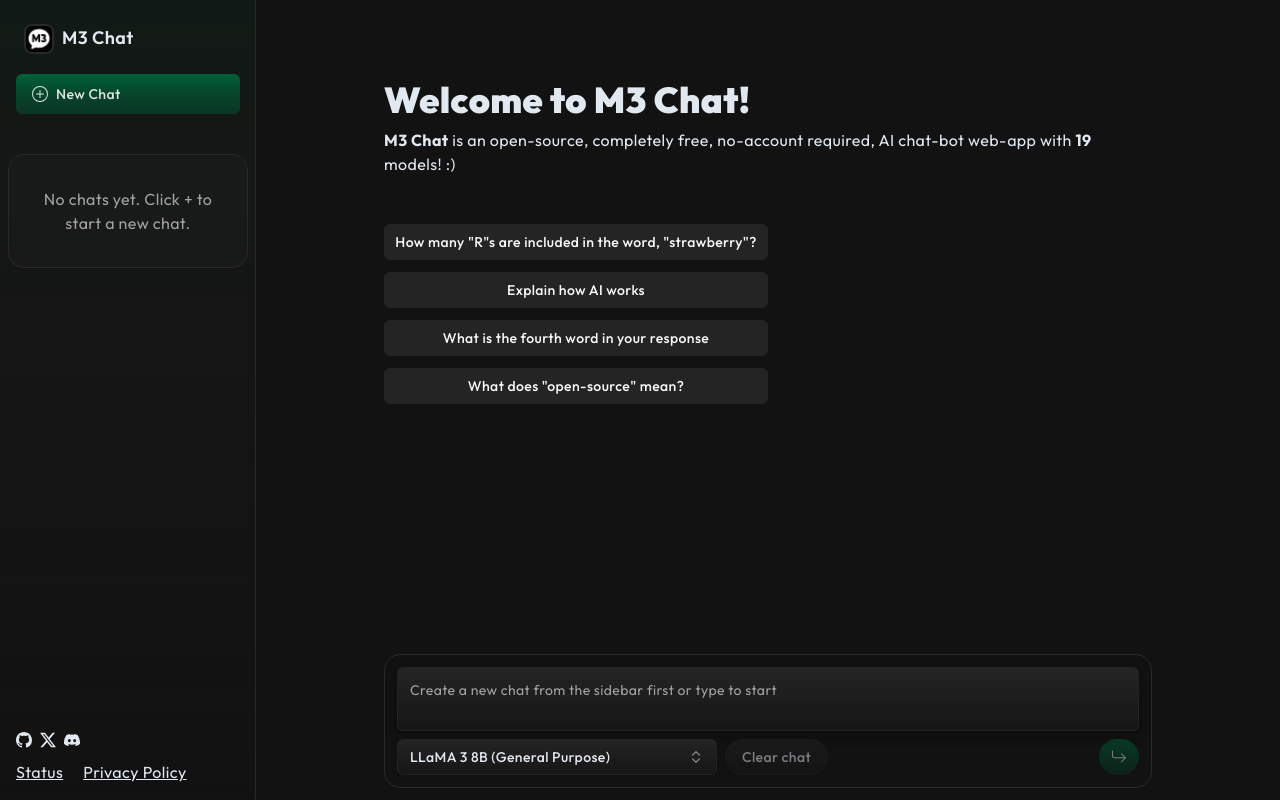
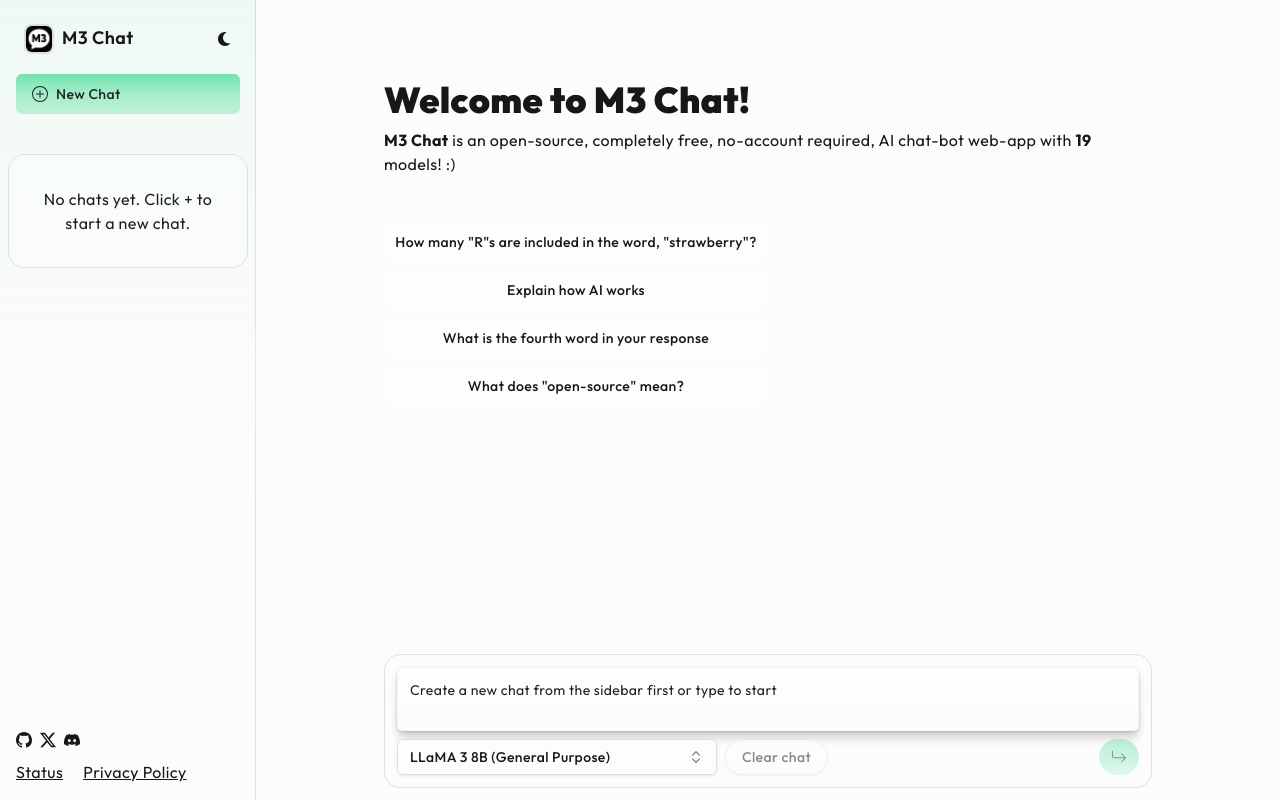
Before and after one commit to m3-chat/frontend, a Next.js app: page / in a window 1280 px wide. Built offline with nearby package versions, Linux system fonts and the light colour scheme; a small style sheet from the web is missing.

Commit message:
feat(theme): add theme switching functionality

```diff
--- a/app/layout.tsx
+++ b/app/layout.tsx
@@ -4,6 +4,7 @@
 import "./globals.css";
 import "./code-font.css";
 import "./outfit.css";
+import { ThemeMatcher } from "@/components/ThemeMatcher";
 
 const geistSans = Geist({
   variable: "--font-geist-sans",
@@ -48,7 +49,8 @@
   children: React.ReactNode;
 }) {
   return (
-    <html lang="en" className="dark">
+    <html>
+      <ThemeMatcher>
         <link rel="icon" href="/logo.png" />
         <Analytics />
         <body
@@ -56,6 +58,7 @@
         >
           {children}
         </body>
+      </ThemeMatcher>
     </html>
   );
 }
--- /dev/null
+++ b/components/ThemeMatcher.tsx
@@ -0,0 +1,77 @@
+"use client";
+
+import { useEffect, useState } from "react";
+import { FaMoon, FaSun } from "react-icons/fa6";
+
+interface ThemeMatcherProps {
+  children: React.ReactNode;
+}
+
+export const ThemeMatcher: React.FC<ThemeMatcherProps> = ({ children }) => {
+  useEffect(() => {
+    const html = document.documentElement;
+    const darkQuery = window.matchMedia("(prefers-color-scheme: dark)");
+
+    const applyTheme = (e?: MediaQueryListEvent) => {
+      const isDark = e ? e.matches : darkQuery.matches;
+      if (!localStorage.getItem("theme")) {
+        if (isDark) {
+          html.classList.add("dark");
+        } else {
+          html.classList.remove("dark");
+        }
+      }
+    };
+
+    applyTheme();
+    darkQuery.addEventListener("change", applyTheme);
+
+    return () => {
+      darkQuery.removeEventListener("change", applyTheme);
+    };
+  }, []);
+
+  useEffect(() => {
+    const html = document.documentElement;
+    const theme = localStorage.getItem("theme");
+    if (theme === "dark") {
+      html.classList.add("dark");
+    } else if (theme === "light") {
+      html.classList.remove("dark");
+    }
+  }, []);
+
+  return <>{children}</>;
+};
+
+export const ThemeToggle: React.FC = () => {
+  const [theme, setTheme] = useState<"light" | "dark">(() => {
+    if (typeof window !== "undefined") {
+      return document.documentElement.classList.contains("dark")
+        ? "dark"
+        : "light";
+    }
+    return "light";
+  });
+
+  useEffect(() => {
+    const html = document.documentElement;
+    if (theme === "dark") {
+      html.classList.add("dark");
+      localStorage.setItem("theme", "dark");
+    } else {
+      html.classList.remove("dark");
+      localStorage.setItem("theme", "light");
+    }
+  }, [theme]);
+
+  const toggleTheme = () => {
+    setTheme((prev) => (prev === "dark" ? "light" : "dark"));
+  };
+
+  return (
+    <button onClick={toggleTheme}>
+      {theme === "dark" ? <FaSun /> : <FaMoon />}
+    </button>
+  );
+};
--- a/components/app-sidebar.tsx
+++ b/components/app-sidebar.tsx
@@ -17,6 +17,7 @@
 import Link from "next/link";
 import { Input } from "@/ui/input";
 import Image from "next/image";
+import { ThemeToggle } from "./ThemeMatcher";
 
 type AppSidebarProps = {
   chats: Chat[];
@@ -79,6 +80,7 @@
             />
             M3 Chat
           </h2>
+          <ThemeToggle />
         </div>
         <div className="flex flex-col gap-2">
           <Button
```
Lines whose indentation alone changed are shown as unchanged.
